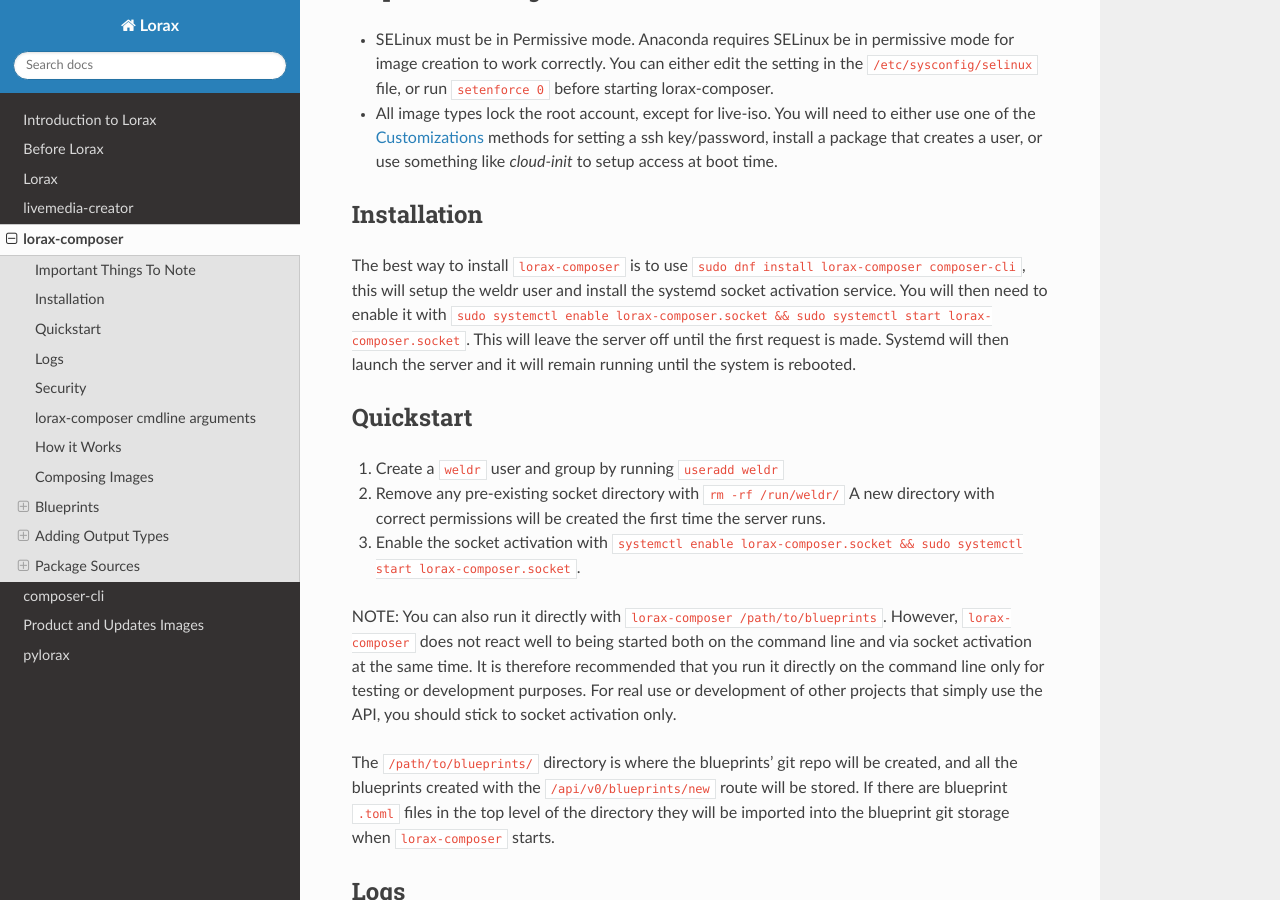
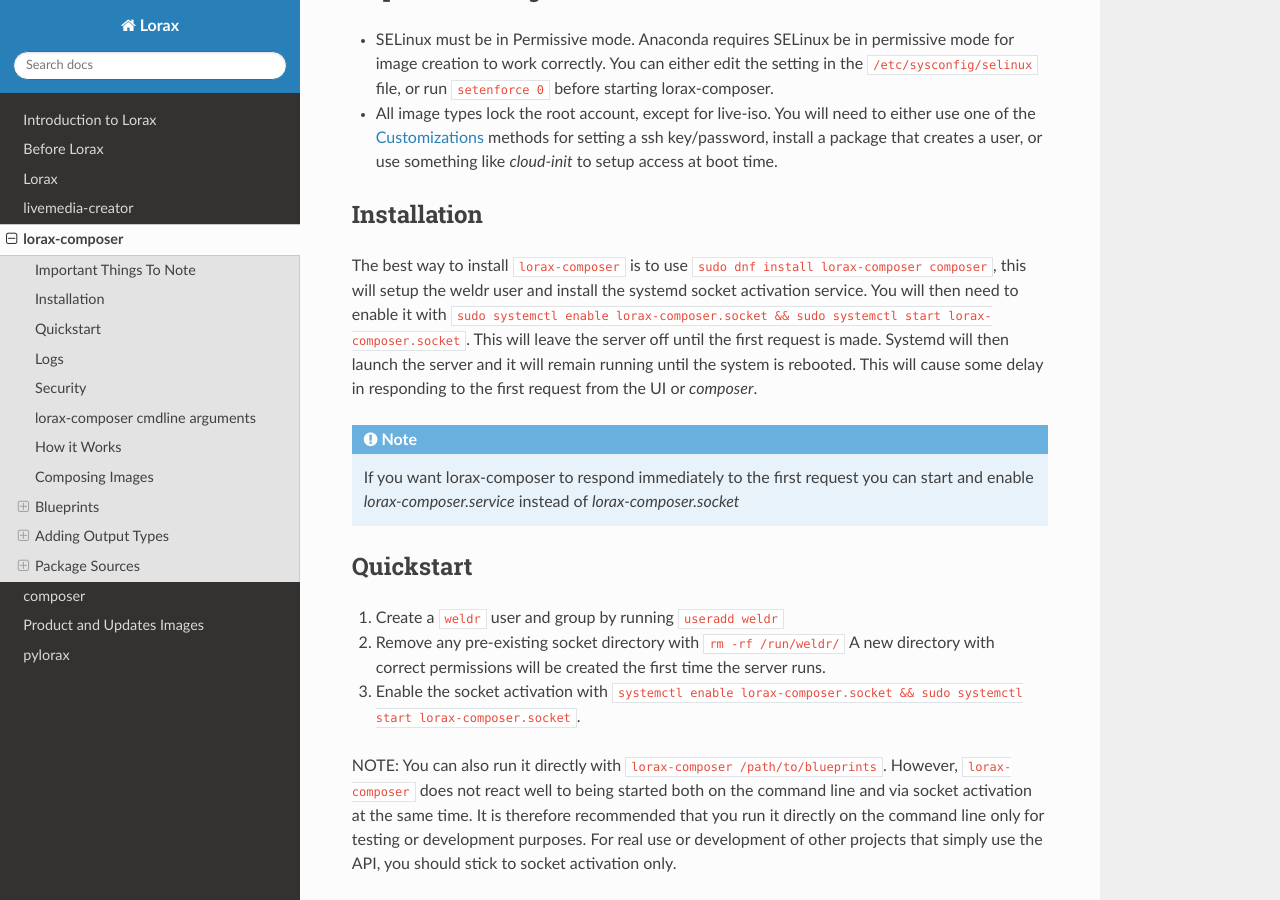
Before and after one commit to weldr/lorax, a Sphinx documentation site: the page built from docs/lorax-composer.rst, in a window 1280 px wide and 900 px high, scrolled down 405 px. Built offline with Sphinx 7.4.7 and the Read the Docs theme 2.0.0, drawn with Linux system fonts in a browser that asks for light colours; some of the changed text lies outside the part shown.

Commit message:
Rename composer-cli to composer
Resolves: rhbz#1635763

```diff
--- a/docs/lorax-composer.rst
+++ b/docs/lorax-composer.rst
@@ -29,12 +29,18 @@
 ------------
 
 The best way to install ``lorax-composer`` is to use ``sudo dnf install
-lorax-composer composer-cli``, this will setup the weldr user and install the
+lorax-composer composer``, this will setup the weldr user and install the
 systemd socket activation service. You will then need to enable it with ``sudo
 systemctl enable lorax-composer.socket && sudo systemctl start
 lorax-composer.socket``. This will leave the server off until the first request
 is made. Systemd will then launch the server and it will remain running until
-the system is rebooted.
+the system is rebooted. This will cause some delay in responding to the first
+request from the UI or `composer`.
+
+.. note::
+
+   If you want lorax-composer to respond immediately to the first request you can
+   start and enable `lorax-composer.service` instead of `lorax-composer.socket`
 
 Quickstart
 ----------
@@ -108,7 +114,7 @@
 The `welder-web <https://github.com/weldr/welder-web/>`_ GUI project can be used to construct
 blueprints and create composes using a web browser.
 
-Or use the command line with `composer-cli <composer-cli.html>`_.
+Or use the command line with `composer <composer-cli.html>`_.
 
 Blueprints
 ----------
@@ -340,7 +346,7 @@
 
 * Remove all the cached repo files from ``/var/lib/lorax/composer/repos/``
 * Restart the ``lorax-composer.service``
-* Check the output of ``composer-cli status show`` for any output specific depsolve errors.
+* Check the output of ``composer status show`` for any output specific depsolve errors.
   For example, the DVD usually does not include ``grub2-efi-*-cdboot-*`` so the live-iso image
   type will not be available.
 
--- a/setup.py
+++ b/setup.py
@@ -23,7 +23,7 @@
                                  "src/sbin/livemedia-creator", "src/sbin/lorax-composer"]))
 data_files.append(("/usr/bin",  ["src/bin/image-minimizer",
                                  "src/bin/mk-s390-cdboot",
-                                 "src/bin/composer-cli"]))
+                                 "src/bin/composer"]))
 
 # get the version
 sys.path.insert(0, "src")
--- a/src/composer/__init__.py
+++ b/src/composer/__init__.py
@@ -1,6 +1,6 @@
 #!/usr/bin/python
 #
-# composer-cli
+# composer
 #
 # Copyright (C) 2018  Red Hat, Inc.
 #
```
Also changed, not shown: docs/composer-cli.rst (+15 -15 lines), 16 other files.
